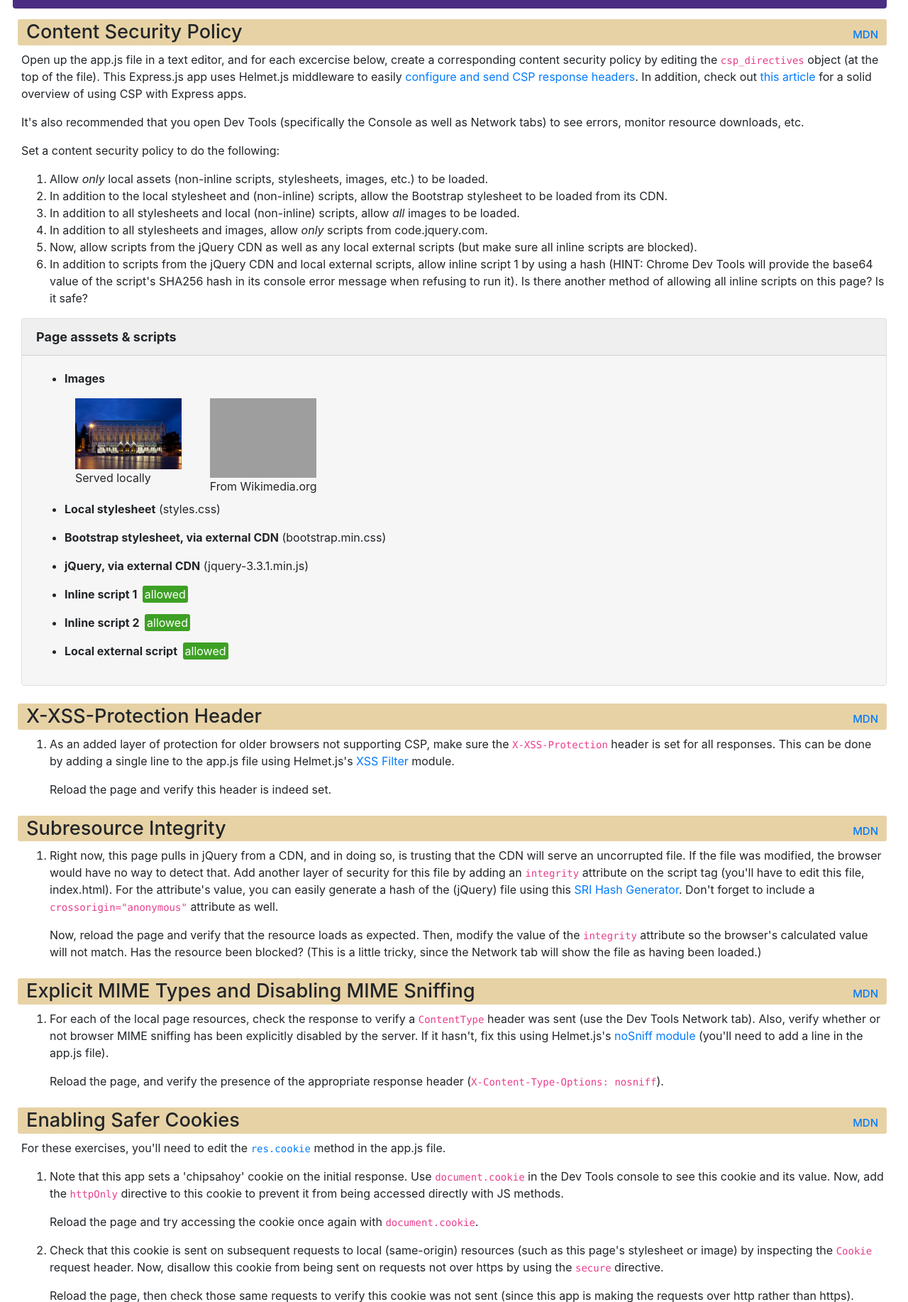
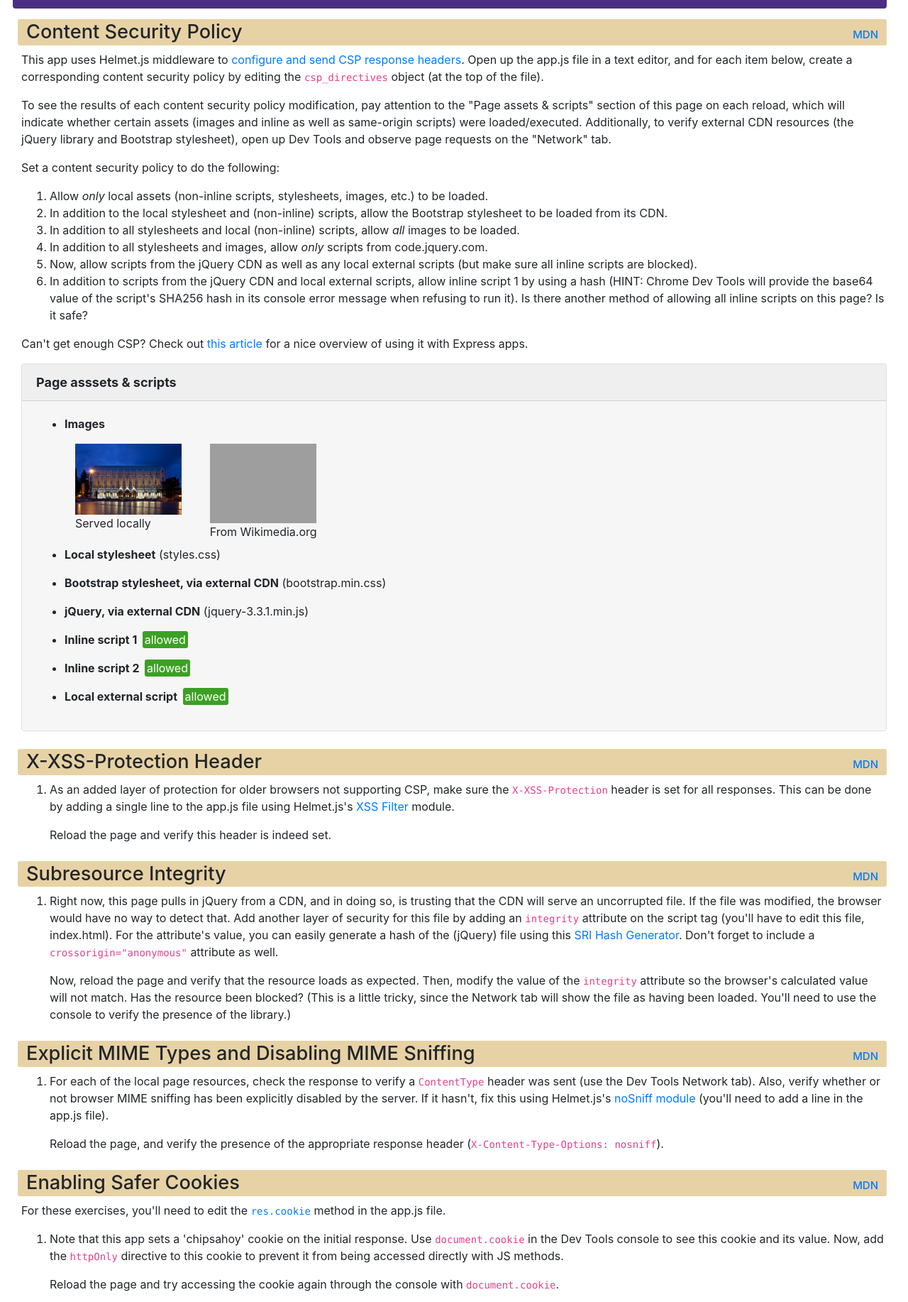
Before and after one commit to uwciso/browser-security, a website: page index.html in a window 1280 px wide. Shown: the part 73-1907 px from the top of the page at 71% size. Drawn offline with nearby package versions, Linux system fonts and the light colour scheme; grey boxes are pictures that could not be loaded.

Commit message:
updated wording

```diff
--- a/app.js
+++ b/app.js
@@ -1,5 +1,5 @@
 /*****************************************************************************
- Modify this (csp_directives) object with your chosen CSP directives
+ Modify this object with your chosen CSP directives
 *****************************************************************************/
 const csp_directives = {
   'default-src': ['*'],
--- a/index.html
+++ b/index.html
@@ -13,8 +13,8 @@
     <h1>Browser Security: Exercises</h1>
   </div>
   <h2 class="first">Content Security Policy<span class="resource"><a href="https://developer.mozilla.org/en-US/docs/Web/HTTP/CSP" target="0">MDN</a></span></h2>
-  <p class="instructions">Open up the app.js file in a text editor, and for each excercise below, create a corresponding content security policy by editing the <code>csp_directives</code> object (at the top of the file). This Express.js app uses Helmet.js middleware to easily <a href="https://helmetjs.github.io/docs/csp/" target="0">configure and send CSP response headers</a>. In addition, check out <a href="https://ponyfoo.com/articles/content-security-policy-in-express-apps" target="0">this article</a> for a solid overview of using CSP with Express apps.</p>
-  <p>It's also recommended that you open Dev Tools (specifically the Console as well as Network tabs) to see errors, monitor resource downloads, etc.</p>
+  <p class="instructions">This app uses Helmet.js middleware to <a href="https://helmetjs.github.io/docs/csp/" target="0">configure and send CSP response headers</a>. Open up the app.js file in a text editor, and for each item below, create a corresponding content security policy by editing the <code>csp_directives</code> object (at the top of the file).</p>
+  <p>To see the results of each content security policy modification, pay attention to the "Page assets & scripts" section of this page on each reload, which will indicate whether certain assets (images and inline as well as same-origin scripts) were loaded/executed. Additionally, to verify external CDN resources (the jQuery library and Bootstrap stylesheet), open up Dev Tools and observe page requests on the "Network" tab.</p>
   <p class="instructions">Set a content security policy to do the following:</p>
   <ol>
     <li>Allow <i>only</i> local assets (non-inline scripts, stylesheets, images, etc.) to be loaded.</li>
@@ -24,6 +24,7 @@
     <li>Now, allow scripts from the jQuery CDN as well as any local external scripts (but make sure all inline scripts are blocked).</li>
     <li>In addition to scripts from the jQuery CDN and local external scripts, allow inline script 1 by using a hash (HINT: Chrome Dev Tools will provide the base64 value of the script's SHA256 hash in its console error message when refusing to run it). Is there another method of allowing all inline scripts on this page? Is it safe?</li>
   </ol>
+  <p>Can't get enough CSP? Check out <a href="https://ponyfoo.com/articles/content-security-policy-in-express-apps" target="0">this article</a> for a nice overview of using it with Express apps.
   <div class="card">
     <div class="card-header">
       Page asssets & scripts
@@ -102,7 +103,7 @@
   <ol>
     <li>
       <p>Right now, this page pulls in jQuery from a CDN, and in doing so, is trusting that the CDN will serve an uncorrupted file. If the file was modified, the browser would have no way to detect that. Add another layer of security for this file by adding an <code>integrity</code> attribute on the script tag (you'll have to edit this file, index.html). For the attribute's value, you can easily generate a hash of the (jQuery) file using this <a href="https://www.srihash.org/" target="0">SRI Hash Generator</a>. Don't forget to include a <code>crossorigin="anonymous"</code> attribute as well.</p>
-      <p>Now, reload the page and verify that the resource loads as expected. Then, modify the value of the <code>integrity</code> attribute so the browser's calculated value will not match. Has the resource been blocked? (This is a little tricky, since the Network tab will show the file as having been loaded.)</p>
+      <p>Now, reload the page and verify that the resource loads as expected. Then, modify the value of the <code>integrity</code> attribute so the browser's calculated value will not match. Has the resource been blocked? (This is a little tricky, since the Network tab will show the file as having been loaded. You'll need to use the console to verify the presence of the library.)</p>
     </li>
   </ol>
   <h2>Explicit MIME Types and Disabling MIME Sniffing<span class="resource"><a href="https://developer.mozilla.org/en-US/docs/Web/HTTP/Basics_of_HTTP/MIME_types" target="0">MDN</a></span></h2>
@@ -117,10 +118,10 @@
   <ol>
     <li>
       <p>Note that this app sets a 'chipsahoy' cookie on the initial response. Use <code>document.cookie</code> in the Dev Tools console to see this cookie and its value. Now, add the <code>httpOnly</code> directive to this cookie to prevent it from being accessed directly with JS methods.</p>
-      <p>Reload the page and try accessing the cookie once again with <code>document.cookie</code>.</p>
+      <p>Reload the page and try accessing the cookie again through the console with <code>document.cookie</code>.</p>
     </li>
     <li>
-      <p>Check that this cookie is sent on subsequent requests to local (same-origin) resources (such as this page's stylesheet or image) by inspecting the <code>Cookie</code> request header. Now, disallow this cookie from being sent on requests not over https by using the <code>secure</code> directive.</p>
+      <p>Check that this cookie is sent on subsequent requests to local (same-origin) resources (such as this page's stylesheet or image) by inspecting the <code>Cookie</code> request header. Now, disallow this cookie from being sent on requests <i>not</i> over https by using the <code>secure</code> directive.</p>
       <p>Reload the page, then check those same requests to verify this cookie was not sent (since this app is making the requests over http rather than https).</p>
     </li>
     <li>
```
